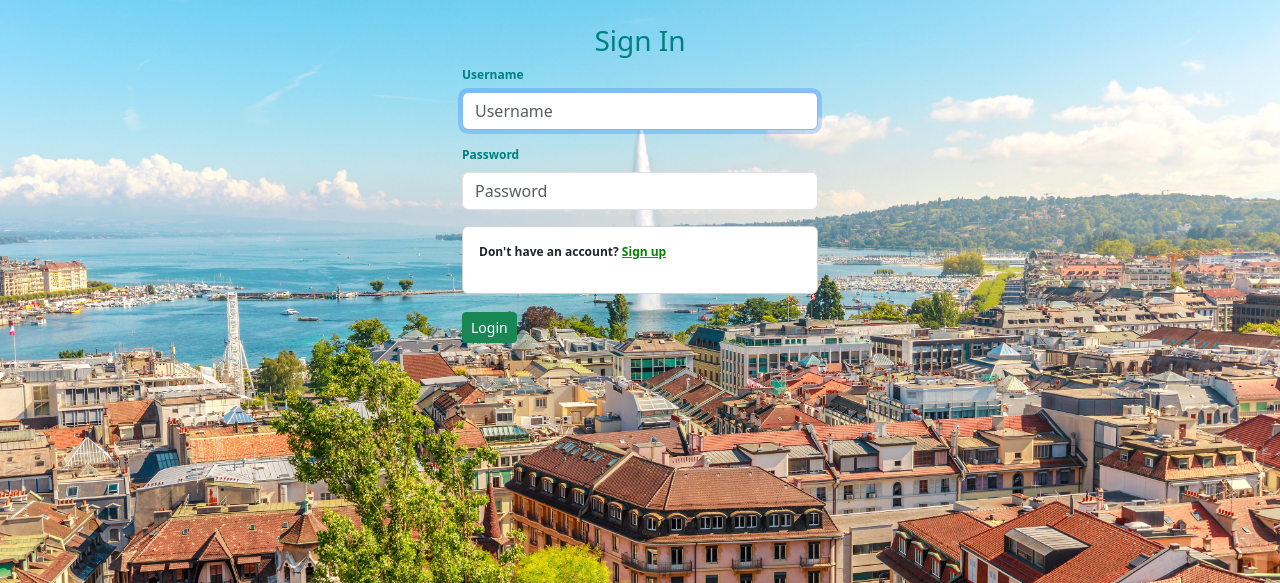
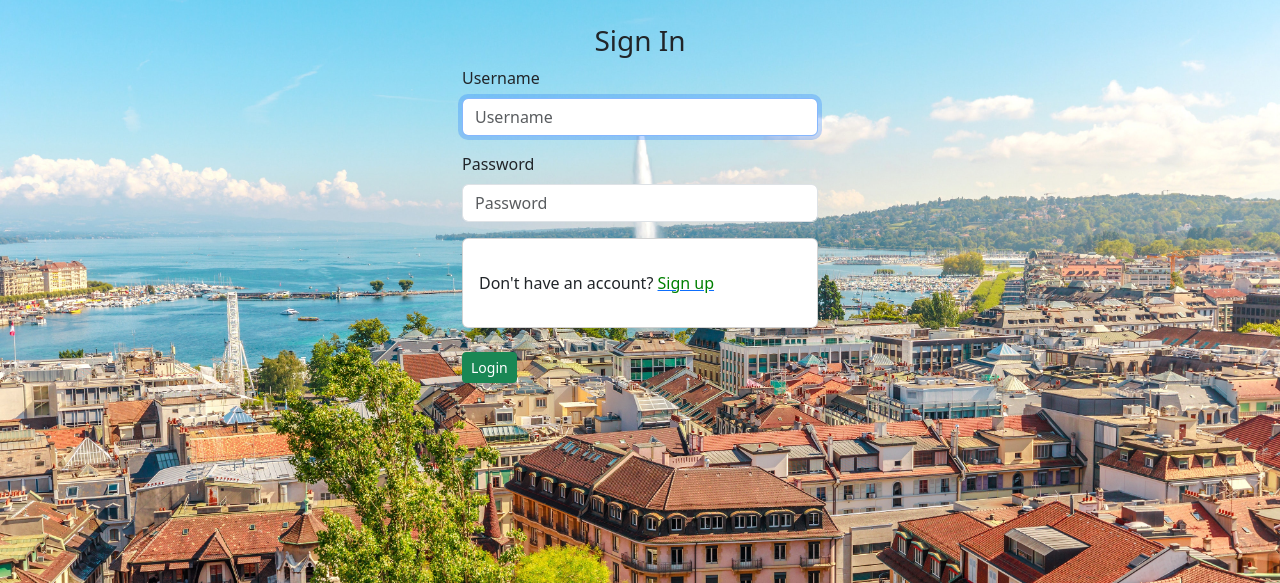
Before and after one commit to Koech-code/Neighborhood, a Django app: page /accounts/login/ in a window 1280 px wide. Shown: the part 56-639 px from the top of the page. Run offline with Django 3.2, Linux system fonts and the light colour scheme; some libraries are stand-ins or nearby versions.

```diff
--- a/watchneighborhood/templates/registration/login.html
+++ b/watchneighborhood/templates/registration/login.html
@@ -2,7 +2,7 @@
 {% load bootstrap5 %}
 {% load static%}
 {% block content %}
-<div class="container mt-4" style="color: teal; font-size: 12px; font-weight: bolder;">
+<div class="container mt-4">
   <div class="row">
 
     <!-- Empty div -->
@@ -23,8 +23,8 @@
             {% csrf_token %}
             {% bootstrap_form form%}
             <div class="card mt-2">
-              <div class="card-body mt- mb-3 mr-2 ml-3">
-                  Don't have an account? <a href="/accounts/register/"><span style="color: green;">Sign up</span></a>
+              <div class="card-body mt-3 mb-3 mr-2 ml-4">
+                  Don't have an account? <a href="/accounts/register/"><span style="color: green;">Sign up</span></span></a>
               </div>
           </div>
           <br>
```
